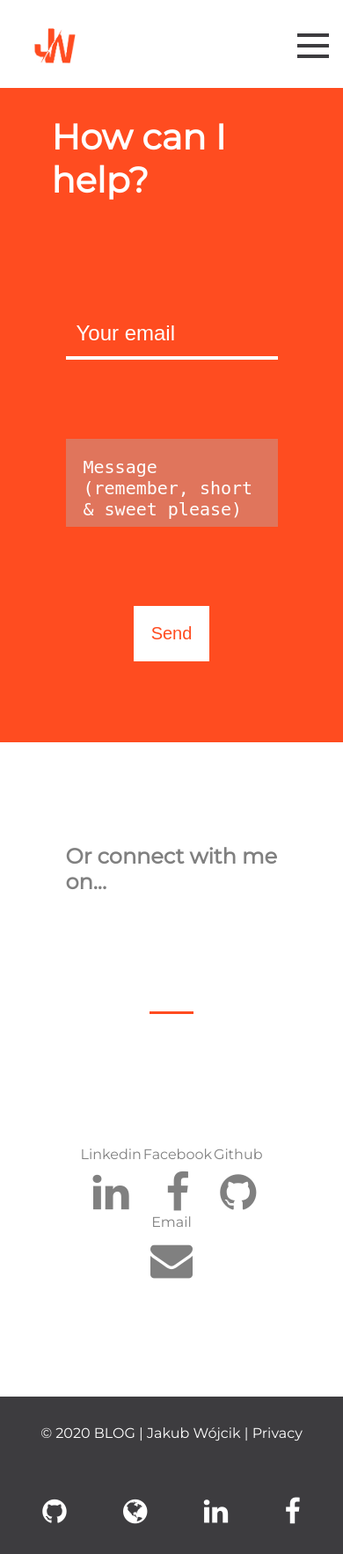
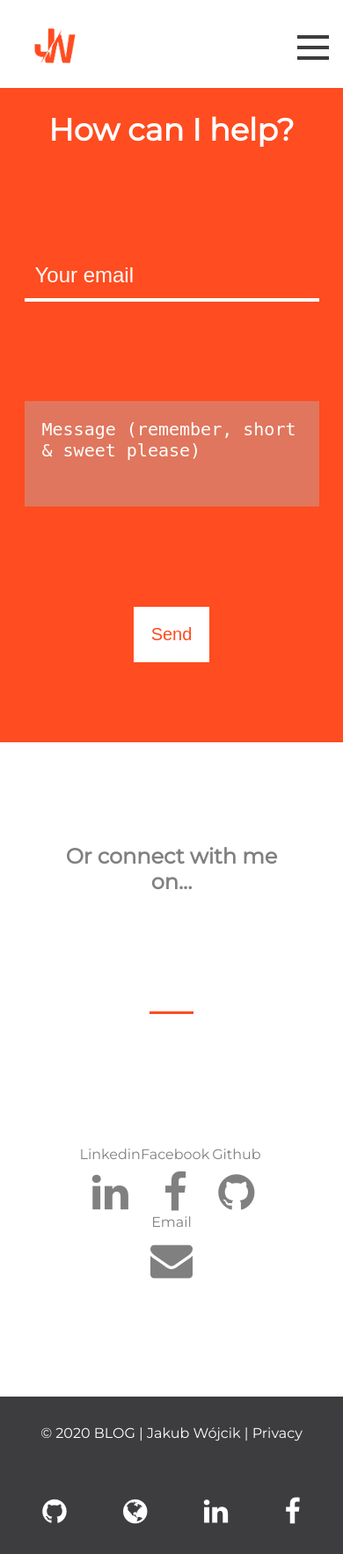
Before and after one commit to jacobwojcik/blog, a Django app: page /contact in a window 390 px wide. Shown: the whole page at 88% size. Run offline with Django 3.2, Linux system fonts and the light colour scheme.

Commit message:
another mobile view fixes on other templates

```diff
--- a/blog/blogApp/static/posts/contactStyle.css
+++ b/blog/blogApp/static/posts/contactStyle.css
@@ -99,6 +99,7 @@
 }
 .icons > div > a > i {
   padding-top: 10px;
+  margin: 0 10px;
 }
 
 /* THANKS PAGE */
@@ -115,6 +116,7 @@
   flex-flow: column;
   align-items: center;
   justify-content: center;
+  padding: 1em;
 }
 .thanks-section > div > h1 {
   font-size: 40px;
@@ -130,3 +132,32 @@
   width: 50px;
   height: 3px;
 }
+
+@media screen and (max-width: 768px) {
+  .contact-first {
+    margin: 0 5%;
+  }
+  .contact-first > h1 {
+    font-size: 35px;
+  }
+  .contact-form {
+    height: 80%;
+    width: 100%;
+    padding: 0.5em;
+  }
+
+  .contact-form > textarea {
+    height: 120px;
+  }
+  .contact-second {
+    text-align: center;
+  }
+  .thanks-section > div > h1 {
+    font-size: 35px;
+    text-align: center;
+  }
+  .thanks-section > div > h2 {
+    font-size: 25px;
+    text-align: center;
+  }
+}
--- a/blog/blogApp/static/posts/js/script.js
+++ b/blog/blogApp/static/posts/js/script.js
@@ -11,4 +11,6 @@ const type = () => {
   titleBar.textContent = titleText.slice(0, index);
   index++;
 };
-setInterval(type, 350);
+if (titleBar) {
+  setInterval(type, 350);
+}
--- a/blog/blogApp/static/posts/postStyle.css
+++ b/blog/blogApp/static/posts/postStyle.css
@@ -20,6 +20,7 @@
   display: flex;
   flex-flow: column;
   justify-content: space-around;
+  align-items: center;
 }
 .post-info > h1 {
   font-size: 35px;
--- a/blog/blogApp/static/posts/style.css
+++ b/blog/blogApp/static/posts/style.css
@@ -27,7 +27,7 @@ header > nav {
 header > nav > div {
   width: 30%;
 }
-header > nav > img {
+header > nav > a > img {
   height: 40px;
 }
 header > nav > ul {
--- a/blog/blogApp/templates/posts/base.html
+++ b/blog/blogApp/templates/posts/base.html
@@ -42,7 +42,7 @@
   <body>
     <header>
       <nav>
-        <img src="{% static 'posts/images/logoJW.png' %}" />
+        <a href="/"> <img src="{% static 'posts/images/logoJW.png' %}" /></a>
 
         <ul class="nav-menu">
           <li>
```
